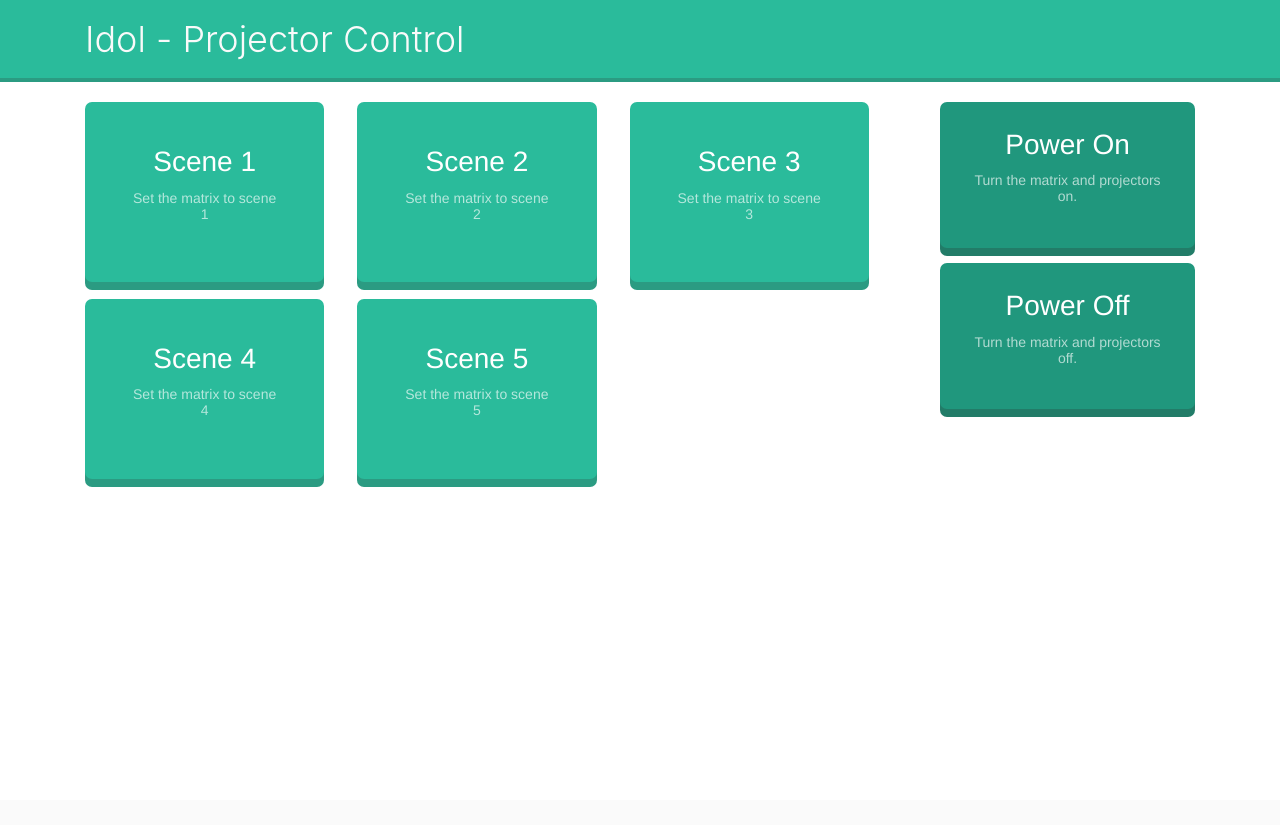
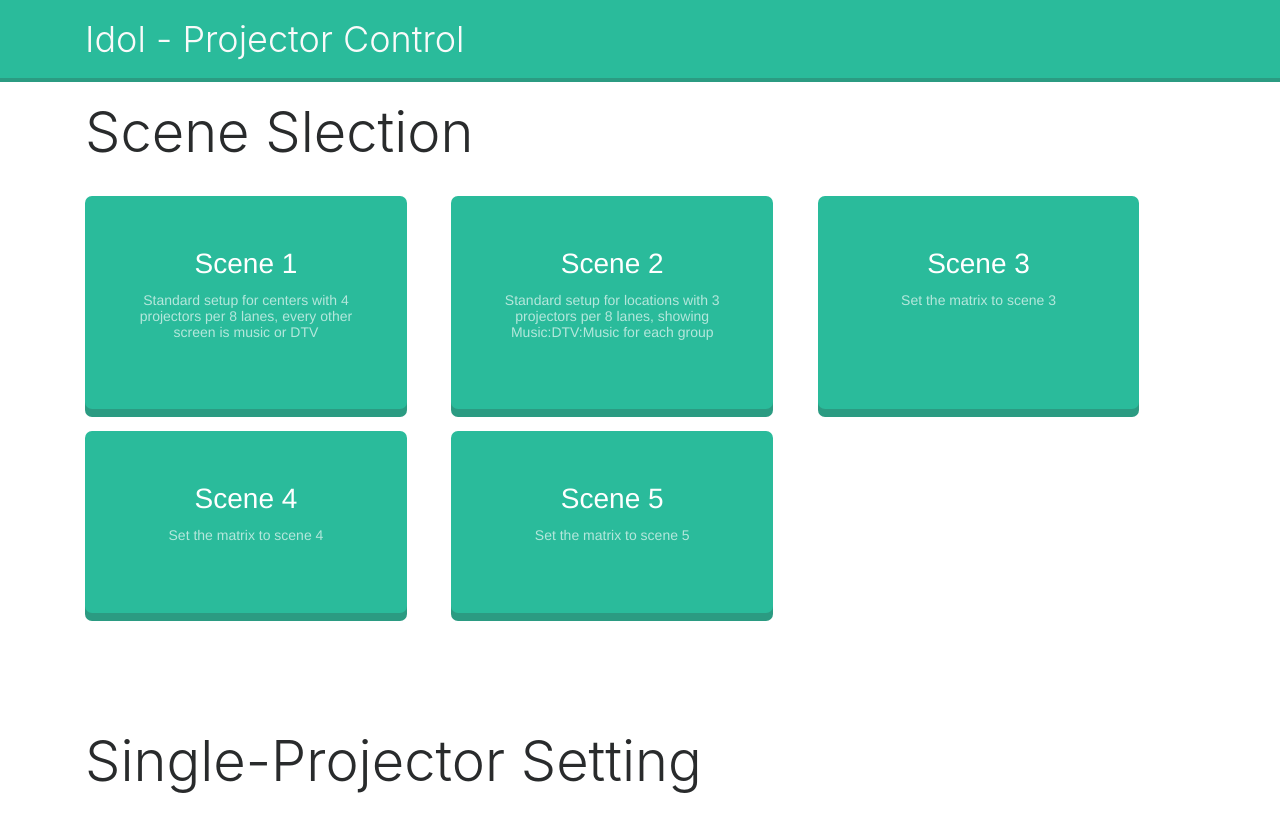
Before and after one commit to momosoftware/Ani-Mod-Matrix-Control, a Flask app: template templates/index.html in a window 1280 px wide. Before the commit the page ends 487 px from the top, so only its background shows below. Run offline with Flask 2, Linux system fonts and the light colour scheme; the template is opened without the code that fills it, so the values that code supplies are empty; parts of the project's set-up code (start-up, migrations or seed data) failed here and were passed over; some libraries are stand-ins or nearby versions.

Commit message:
Got single-projector scenes put together, rewrote all necessary scenes including single-input scenes (thing super bowl or music across the entire house). Rewrote /scene/<number> endpint to use elif instead of some hacky dict-based case/switch replacement. Styling changes.

```diff
--- a/app.py
+++ b/app.py
@@ -1,5 +1,5 @@
-# haidomo, virtual youtuber kizuna ai desu!
-# or i guess miku is a better projected idol huh
+# 杯ども、それはかすかな目です！！！
+# or i guess miku is a better projected idol than kizuna ai huh
 
 
 #!/usr/bin/python
@@ -20,6 +20,7 @@ matrixCom = configparser.get('general', 'matrixCom')
 matrixType = configparser.get('general', 'matrixType')
 musicSource = configparser.get('general', 'musicSource')
 dtvSources = configparser.get('general', 'dtvSources').split(",")
+sourceNames = configparser.get('general', 'sourceNames').split(",")
 numberOfTargets = configparser.get('general', 'numberOfTargets')
 projectorLayout = configparser.get('general', 'projectorLayout') # "twos" or "threes"
 
@@ -38,7 +39,7 @@ logger.addHandler(ch)
 
 app = Flask(__name__)
 miku = idol.idol(matrixCom,matrixType,musicSource,dtvSources,numberOfTargets)
-templateData = {'oi' : 'wassup'}
+templateData = {'oi' : 'wassup', 'numberOfTargets' : int(numberOfTargets), 'numberOfSources' : len(dtvSources) + 1, 'dtvSources' : dtvSources, 'sourceNames' : sourceNames}
 
 @app.route('/')
 def main():
@@ -48,27 +49,56 @@ def main():
 
 @app.route('/scene/<number>')
 def scene(number):
+    #i need to turn this into an if ifelse else statement
     if projectorLayout == "threes":
-        scenes = {'1' : miku.standardSceneThrees,
-               '2' : miku.standardSceneThrees,
-               '3' : miku.standardSceneThrees,
-               '4' : miku.standardSceneThrees,
-               '5' : miku.standardSceneThrees
-        }
-    else:
-        scenes = {'1' : miku.standardScene,
-               '2' : miku.standardScene,
-               '3' : miku.standardScene,
-               '4' : miku.standardScene,
-               '5' : miku.standardScene
-        }
+        if number == '1':
+            miku.standardScene()
+        elif number == '2':
+            miku.standardSceneThrees()
+        elif number == '3':
+            miku.musicAllScene()
+        elif number == '4':
+            miku.singleSourceScene(int(musicSource))
+        elif number == '5':
+            miku.standardSceneThrees()
+        else:
+            templateData['message'] = "That's not a valid scene, please try 1-5"
+            traceback.print_exc()
+    elif projectorLayout == "twos":
+        if number == '1':
+            miku.standardScene()
+        elif number == '2':
+            miku.standardSceneThrees()
+        elif number == '3':
+            miku.musicAllScene()
+        elif number == '4':
+            miku.singleSourceScene(int(musicSource))
+        elif number == '5':
+            miku.standardSceneThrees()
+        else:
+            templateData['message'] = "That's not a valid scene, please try 1-5"
+            traceback.print_exc()
+#
+#    scenes = {'1' : miku.standardScene,
+#               '2' : miku.standardSceneThrees,
+#               '3' : miku.musicAllScene,
+#               '4' : miku.standardSceneThrees,
+#               '5' : miku.standardSceneThrees
+#        }
+#    else:
+#        scenes = {'1' : miku.standardScene,
+#               '2' : miku.standardScene,
+#               '3' : miku.standardScene,
+#               '4' : miku.standardScene,
+#               '5' : miku.standardScene
+#        }
 
-    try:
-        #call our scene from the dict depending on number passed in url
-        scenes[number]()
-    except AttributeError:
-        templateData['message'] = "That's not a valid scene, please try 1-5"
-        traceback.print_exc()
+#    try:
+#        #call our scene from the dict depending on number passed in url
+#        scenes[number]()
+#    except AttributeError:
+#        templateData['message'] = "That's not a valid scene, please try 1-5"
+#        traceback.print_exc()
 
     return render_template('index.html', **templateData)
 
@@ -84,5 +114,16 @@ def matrix(control):
 
     return render_template('index.html', **templateData)
 
+@app.route('/customScene/<source>/<target>')
+def customScene(source, target):
+    print('Source is: ' + str(source))
+    print('Target is: ' + str(target))
+    miku.customScene(source,target)
+
+    templateData['message'] = "Sent source " + str(source) + " to target " + str(target)
+
+    return render_template('index.html', **templateData)
+
 if __name__ == '__main__':
-    app.run(host='0.0.0.0')
+    app.jinja_env.auto_reload = True
+    app.run(debug=True, host='0.0.0.0')
--- a/templates/index.html
+++ b/templates/index.html
@@ -17,8 +17,9 @@
         <title>Idol - Projector Control</title>
         <!-- Latest compiled and minified CSS -->
         <link rel="stylesheet" href="https://maxcdn.bootstrapcdn.com/bootstrap/4.0.0-alpha.6/css/bootstrap.min.css" crossorigin="anonymous">
-        <!-- Latest compiled and minified JavaScript -->
-        <script src="https://maxcdn.bootstrapcdn.com/bootstrap/4.0.0-alpha.6/js/bootstrap.min.js" crossorigin="anonymous"></script>
+
+        <script src="https://ajax.googleapis.com/ajax/libs/jquery/3.2.1/jquery.min.js"></script>
+        <script src="https://maxcdn.bootstrapcdn.com/bootstrap/4.0.0-beta.2/js/bootstrap.bundle.min.js" integrity="sha384-3ziFidFTgxJXHMDttyPJKDuTlmxJlwbSkojudK/CkRqKDOmeSbN6KLrGdrBQnT2n" crossorigin="anonymous"></script>
         <style>
             /* i need to mvoe this out to an external file */
             a, a:focus {
@@ -27,7 +28,6 @@
                 border: none;
                 display: inline-block;
                 border-radius:7px;
-                padding:3%;
                 padding:3%;
                 text-align:center;
                 text-decoration:none !important;
@@ -40,7 +40,11 @@
                 margin-right: 4%;
                 width:29%
             }
-
+            .singles a {
+                margin-right: 1%;
+                width: 23%;
+                padding:1%;
+            }
             a:hover {
                 background: #2ABB9B;
                 top:2px;
@@ -101,7 +105,7 @@
         </style>
     </head>
 
-    <body >
+    <body id="body">
         <nav class="navbar sticky-top">
             <div class="container">
                 <h1 class="navbar-brand mb-0">Idol - Projector Control</h1>
@@ -114,13 +118,15 @@
             </div>
             {% endif %}
             <br />
+            <h1 class="display-4">Scene Slection</h1>
+            <br />
             <div class="row">
-                <div class="col-md-9 card-deck">
+                <div class="col-md-12 card-deck">
                     <a href="/scene/1">
                         <div class="card card-inverse card-primary mb-3 text-center">
                             <div class="card-block">
                                 <h3 class="card-title">Scene 1</h3>
-                                <p class="card-text">Set the matrix to scene 1</p>
+                                <p class="card-text">Standard setup for centers with 4 projectors per 8 lanes, every other screen is music or DTV</p>
                             </div>
                         </div>
                     </a>
@@ -128,7 +134,7 @@
                         <div class="card card-inverse card-primary mb-3 text-center">
                             <div class="card-block">
                                 <h3 class="card-title">Scene 2</h3>
-                                <p class="card-text">Set the matrix to scene 2</p>
+                                <p class="card-text">Standard setup for locations with 3 projectors per 8 lanes, showing Music:DTV:Music for each group</p>
                             </div>
                         </div>
                     </a>
@@ -157,6 +163,7 @@
                         </div>
                     </a>
                 </div>
+<!--
                 <div class="col-md-3 power">
                     <a href="/matrix/on">
                         <div class="card card-inverse card-primary mb-3 text-center">
@@ -175,7 +182,92 @@
                         </div>
                     </a>
                 </div>
+-->
+            </div>
+            <br />
+            <br />
+            <br />
+            <br />
+            <h2 class="display-4">Single-Projector Setting</h2>
+            <br />
+            <div class="row">
+                <div class="col-md-12 card-deck singles">
+                    {%for target in range(numberOfTargets)%}
+                    <a onclick="genCustomSceneModal('{{target}}');">
+                        <div class="card card-inverse card-primary mb-3 text-center">
+                            <div class="card-block">
+                                <h3 class="card-title">Projector {{target + 1}}</h3>
+                                <p class="card-text">Change the current output on projector {{target + 1}}</p>
+                            </div>
+                        </div>
+                    </a>
+                    {% endfor %}
+                </div>
             </div>
         </div>
+        <script type="text/javascript">
+            function genCustomSceneModal(target){
+                var sourceOpts = [];
+                {%for source in range(numberOfSources) %}
+                var sourceOpt{{source}} = ['{{source}}', '{{sourceNames[source]}}', '/customScene/{{source}}/'];
+                {% endfor %}
+                sourceOpts = [];
+                {%for source in range(numberOfSources) %}
+                sourceOpts.push(sourceOpt{{source}})
+                {% endfor %}
+                var defaults = {
+                    placementId:'body',                 // what dom element (by id) do we wanna insert the modal in to
+                    heading:'Modal',                    //what should the heading be for the modal
+                    mainContent:'content',              //
+                    closeBtnText:'Close',               // What should the close button say
+                    submitBtnText:'Submit',             // What should the submit button say
+                    modaltype:'basic',                  // what type of modal should it be (basic/iframe/login/optionset)
+                    extraContent:'pssst',                 // the ID that we want our auth input to be,
+                    frameSource:'https://google.com'    // the page to show in the iframe
+                };
+                 var context = []
+                context = $.extend(defaults, context);
+
+                optionSetArray = sourceOpts;
+
+                context.mainContent = '<div class="card-group">'
+
+                optionSetArray.forEach(function(curOpt, index, initial_array) {
+                    context.mainContent += '<a href="' + curOpt[2] + target +'"> <div class="card"  style="cursor:pointer;">'
+                    context.mainContent += '<div class="card-block">'
+                    context.mainContent += '<h4 class="card-title">' + curOpt[1] + '</h4>'
+                    context.mainContent += '<p class="card-text">' + curOpt[1] + '</p>'
+                    context.mainContent += '</div>' //card-block
+                    context.mainContent += '</div></a>' //card
+                    console.log('ID: ' + curOpt[0]);
+                    console.log('Title: ' + curOpt[1]);
+                    console.log('Link: ' + curOpt[2]);
+                    console.log('')
+                });
+
+                context.mainContent += '</div>' // card-group
+                var html =  '<div id="dynamicModal" class="modal fade">';
+                html += '<div class="modal-dialog modal-lg" role="document">';
+                html += '<div class="modal-content">';
+                html += '<div class="modal-header">';
+                html += '<button type="button" class="close" data-dismiss="modal" aria-label="Close">';
+                html += '<span aria-hidden="true">&times;</span>';
+                html += '</button>';
+                html += '<h4>'+context.heading+'</h4>';
+                html += '</div>'; //modalHeader
+                html += '<div class="modal-body">';
+                html += '<p>' + context.mainContent + '</p>';
+                html += '<div class="modal-footer">';
+                html += '<button type="button" class="btn btn-secondary" data-dismiss="modal">' + context.closeBtnText + '</button>'; // close button
+                html += '</div>';  // footer
+                html += '</div>';  // modal-body
+                html += '</div>';  // modalWindow
+                html += '</div>';  // modal-content
+                html += '</div>';  // modal-dialog
+                $("#"+context.placementId).append(html);
+                 console.log('fuck')
+                $("#dynamicModal").modal('show');
+            }
+        </script>
     </body>
 </html>
```
Also changed, not shown: idol.py (+39 -33 lines), 1 other file.
